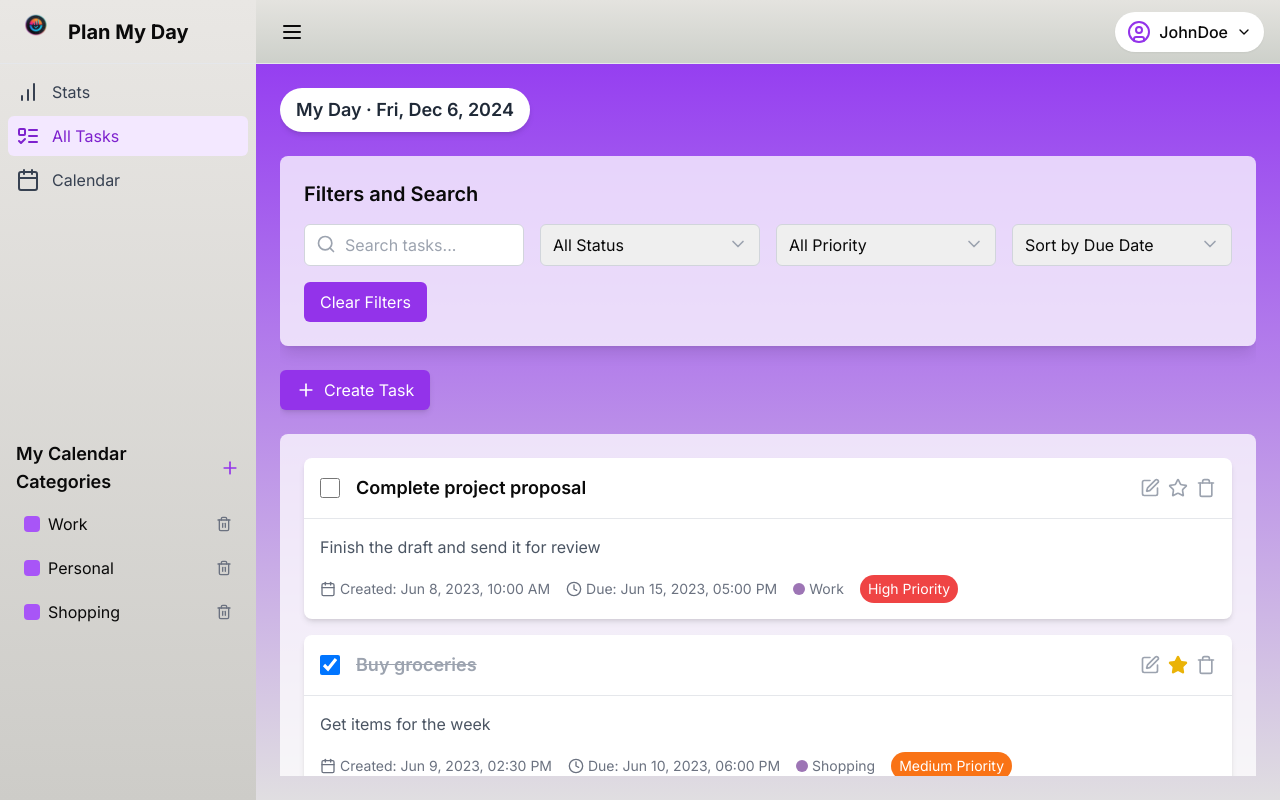
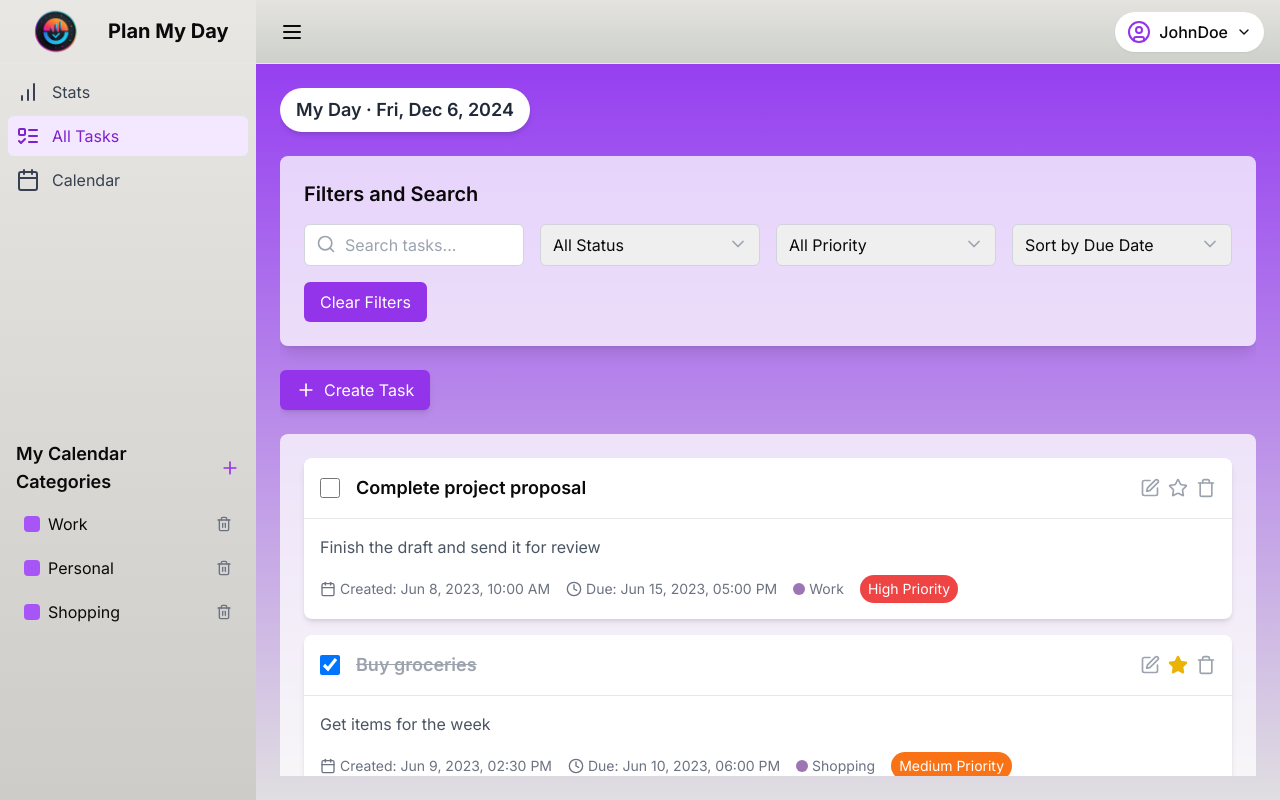
Before and after one commit to Vlados-XiMiK/Plan-My-Day-UI, a Next.js app: page / in a window 1280 px wide. Built offline with nearby package versions, Linux system fonts and the light colour scheme.

Commit message:
fixed logo

```diff
--- a/src/app/components/Sidebar.tsx
+++ b/src/app/components/Sidebar.tsx
@@ -53,8 +53,8 @@ export default function Sidebar({ isVisible, isCollapsed, currentView, onChangeV
     >
       <div className="flex h-16 shrink-0 items-center justify-center border-b border-gray-200 px-4">
         <div className={`flex items-center ${isCollapsed ? 'justify-center' : 'justify-start w-full'}`}>
-          <div className="h-10 w-10 overflow-hidden rounded-full">
-            <Image src="/logo.png?height=100&width=100" alt="Logo" width={100} height={1000} />
+          <div className="h-15 w-20 overflow-hidden rounded-full">
+            <Image src="/logo.png?height=100&width=100" alt="Logo" width={80} height={80} />
           </div>
           {!isCollapsed && <h1 className="ml-3 text-xl font-bold">Plan My Day</h1>}
         </div>
```
